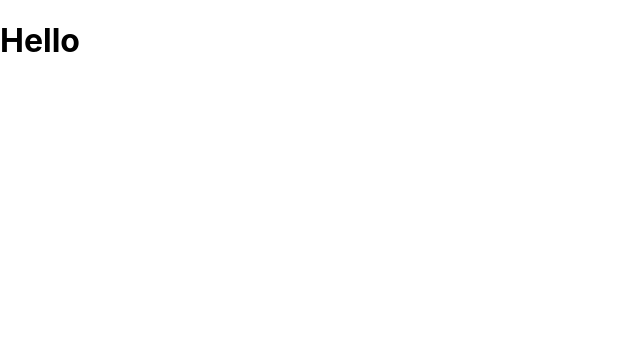
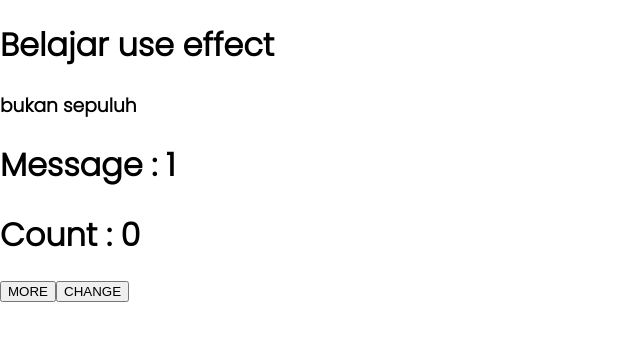
Before and after one commit to GeorgeIsFounded/BelajarReact, a React (Create React App) app: page / in a window 1280 px wide. Shown: the top 340 px of the page, without its empty margins (0-640 px from the left). Built offline with nearby package versions, Linux system fonts and the light colour scheme.

Commit message:
belajar useEffect

```diff
--- a/public/index.html
+++ b/public/index.html
@@ -9,6 +9,7 @@
       name="description"
       content="Web site created using create-react-app"
     />
+    <link href="https://fonts.googleapis.com/css2?family=Poppins:wght@300&display=swap" rel="stylesheet">
     <link rel="apple-touch-icon" href="%PUBLIC_URL%/logo192.png" />
     <!--
       manifest.json provides metadata used when your web app is installed on a
--- a/src/App.js
+++ b/src/App.js
@@ -1,59 +1,64 @@
-// // import logo from './logo.svg';
-// // import './App.css';
-
-// import React from 'react';
-
-// // function App() {
-// //   return (
-// //     <div className="App">
-// //       <header className="App-header">
-// //         <img src={logo} className="App-logo" alt="logo" />
-// //         <p>
-// //           Edit <code>src/App.js</code> and save to reload.
-// //         </p>
-// //         <a
-// //           className="App-link"
-// //           href="https://reactjs.org"
-// //           target="_blank"
-// //           rel="noopener noreferrer"
-// //         >
-// //           Hello World
-// //         </a>
-// //       </header>
-// //     </div>
-// //   );
-// // }
-
-// // export default App;
-
-// // function App() {
-// //   return (
-// //     <div>
-// //       <h1>Helloh</h1>
-// //     </div>
-// //   )
-// // }
-
-// function App() {
-//   let a = 20
-//   let b = 10
-//   return (
-//     <React.Fragment>
-//       <h1>Hello World ke-{a}</h1>
-//       <h1>Hello World ke-{a+b}</h1>
-//       <button>button</button>
-//     </React.Fragment>
-//   );
-// }
-
-// export default App;
-
 import React from "react";
+import "./styles/styles.css";
 
 function App() {
-  return  (
+
+  let [count, setCount] = React.useState(0)
+  let [message, setMessage] = React.useState(0)
+  let [text, setText] = React.useState(false)
+  let [isLoading, setIsLoading] = React.useState(true)
+
+  React.useEffect(() => {
+    setMessage(message + 1)
+    console.log('useEffect berjalan')
+  }, [count, text])
+
+  React.useEffect(() => {}, []);
+
+  React.useEffect(() => {
+    setTimeout(() => {
+      setIsLoading(false)
+    }, 5000)
+  }, [])
+
+  if (isLoading) {
+    return <div className="spinner">
+    <div></div>
+    <div></div>
+    <div></div>
+    <div></div>
+    <div></div>
+    <div></div>
+    </div>
+  }
+
+  // React.useEffect(() => {
+  //   console.log('useEffect')
+
+  //   setCount(count + 1)
+  //   console.log(count)
+  // }, []);
+
+  return (
     <React.Fragment>
-      <h1>Hello</h1>
+      <h1>Belajar use effect</h1>
+      <h3>{message === 10 ? 'ini sepuluh' : 'bukan sepuluh'}</h3>
+      <h1>Message : {message}</h1>
+      <h1>Count : {count}</h1>
+      <button
+      onClick={() => {
+        setCount(count + 1)
+      }}
+      >
+        MORE
+      </button>
+      <button
+      onClick={() => {
+        setText(!text)
+      }}
+      >
+        CHANGE
+      </button>
     </React.Fragment>
   );
 }
--- a/src/styles/styles.css
+++ b/src/styles/styles.css
@@ -3,3 +3,77 @@
     padding: 5px 10px;
     border: 1px solid red;
 }
+
+h1 {
+    font-family: Poppins;
+}
+
+p {
+    font-family: Poppins;
+    display: flex;
+    justify-content: center;
+    align-items: center;
+}
+
+h3 {
+    font-family: Poppins;
+}
+
+.spinner {
+    width: 44px;
+    height: 44px;
+    animation: spinner-y0fdc1 2s infinite ease;
+    transform-style: preserve-3d;
+}
+
+.spinner>div {
+    display: flex;
+    justify-content: center;
+    background-color: rgba(0, 77, 255, 0.2);
+    height: 100%;
+    position: absolute;
+    width: 100%;
+    border: 2px solid #004dff;
+}
+
+.spinner div:nth-of-type(1) {
+    transform: translateZ(-22px) rotateY(180deg);
+}
+
+.spinner div:nth-of-type(2) {
+    transform: rotateY(-270deg) translateX(50%);
+    transform-origin: top right;
+}
+
+.spinner div:nth-of-type(3) {
+    transform: rotateY(270deg) translateX(-50%);
+    transform-origin: center left;
+}
+
+.spinner div:nth-of-type(4) {
+    transform: rotateX(90deg) translateY(-50%);
+    transform-origin: top center;
+}
+
+.spinner div:nth-of-type(5) {
+    transform: rotateX(-90deg) translateY(50%);
+    transform-origin: bottom center;
+}
+
+.spinner div:nth-of-type(6) {
+    transform: translateZ(22px);
+}
+
+@keyframes spinner-y0fdc1 {
+    0% {
+        transform: rotate(45deg) rotateX(-25deg) rotateY(25deg);
+    }
+
+    50% {
+        transform: rotate(45deg) rotateX(-385deg) rotateY(25deg);
+    }
+
+    100% {
+        transform: rotate(45deg) rotateX(-385deg) rotateY(385deg);
+    }
+}
```
